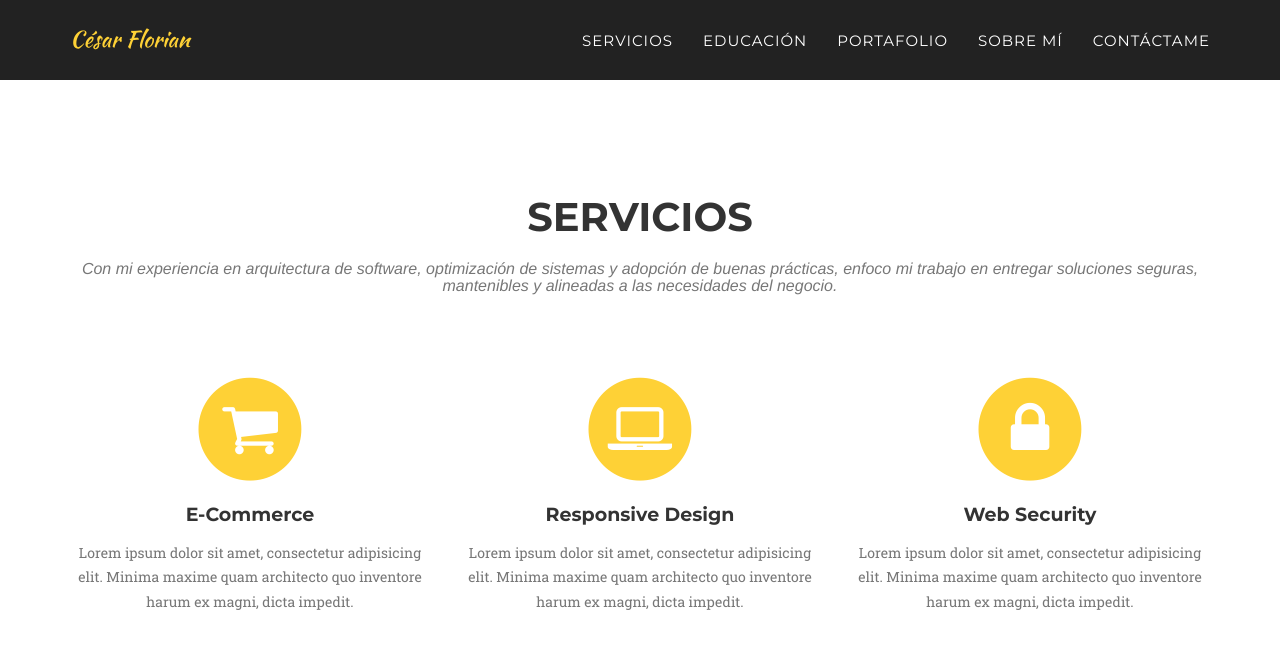
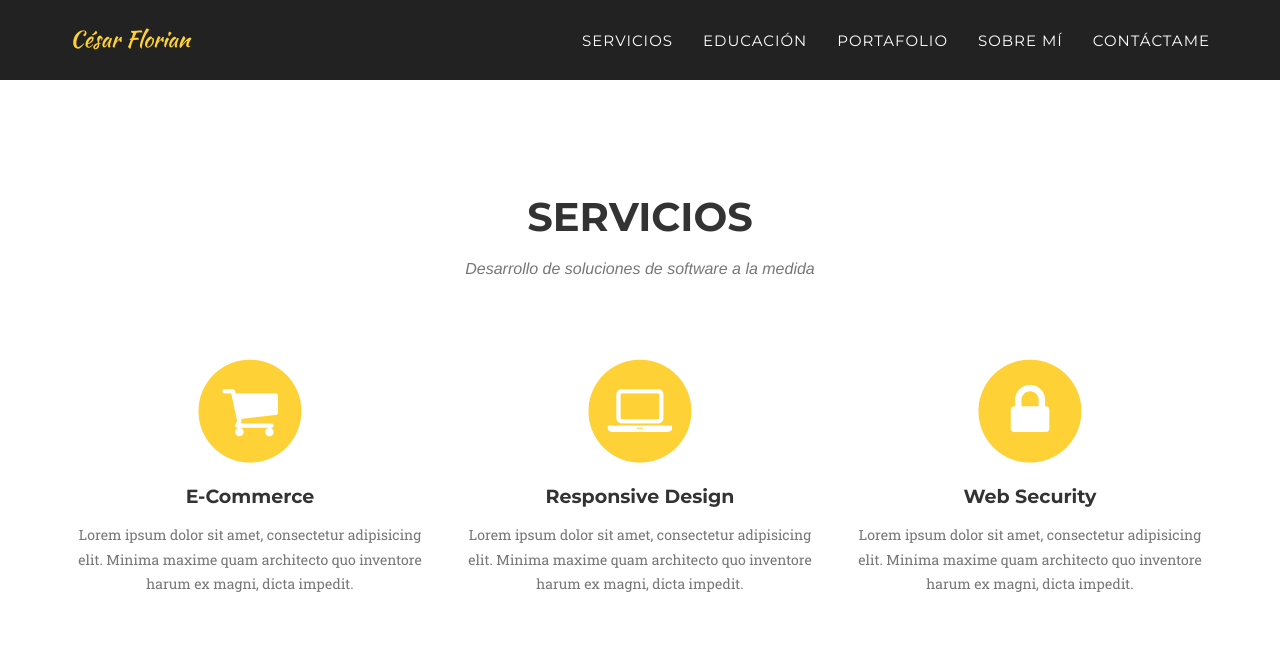
Before and after one commit to cesar-florian/Portfolio, a Jekyll site: the page built from index.html, in a window 1280 px wide and 900 px high, scrolled down 713 px. Shown: the top 649 px of the window. Built offline with Jekyll 4.4.1, drawn with Linux system fonts in a browser that asks for light colours; some web fonts are replaced; some of the changed text lies outside the part shown.

Commit message:
no message

```diff
--- a/_includes/about.html
+++ b/_includes/about.html
@@ -4,7 +4,7 @@
             <div class="row">
                 <div class="col-lg-12 text-center">
                     <h2 class="section-heading">Experiencia</h2>
-                    <h3 class="section-subheading text-muted">Mi experiencia es un historial de convertir requisitos en sistemas funcionales que impulsan el crecimiento y la eficiencia.</h3>
+                    <h3 class="section-subheading text-muted">Una trayectoria de soluciones eficientes</h3>
                 </div>
             </div>
             <div class="row">
--- a/_includes/education.html
+++ b/_includes/education.html
@@ -4,7 +4,7 @@
             <div class="row">
                 <div class="col-lg-12 text-center">
                     <h2 class="section-heading">Educación</h2>
-                    <h3 class="section-subheading text-muted"></h3>
+                    <h3 class="section-subheading text-muted">Conocimiento que impulsa la innovación</h3>
                     <!--<h3 class="section-subheading text-muted">Cuento con una sólida formación académica que complementa mi experiencia profesional, asegurando un enfoque bien fundamentado en cada proyecto.</h3>-->
                 </div>
             </div>
--- a/_includes/services.html
+++ b/_includes/services.html
@@ -4,7 +4,7 @@
             <div class="row">
                 <div class="col-lg-12 text-center">
                     <h2 class="section-heading">Servicios</h2>
-                    <h3 class="section-subheading text-muted">Con mi experiencia en arquitectura de software, optimización de sistemas y adopción de buenas prácticas, enfoco mi trabajo en entregar soluciones seguras, mantenibles y alineadas a las necesidades del negocio.</h3>
+                    <h3 class="section-subheading text-muted">Desarrollo de soluciones de software a la medida</h3>
                 </div>
             </div>
             <div class="row text-center">
```
